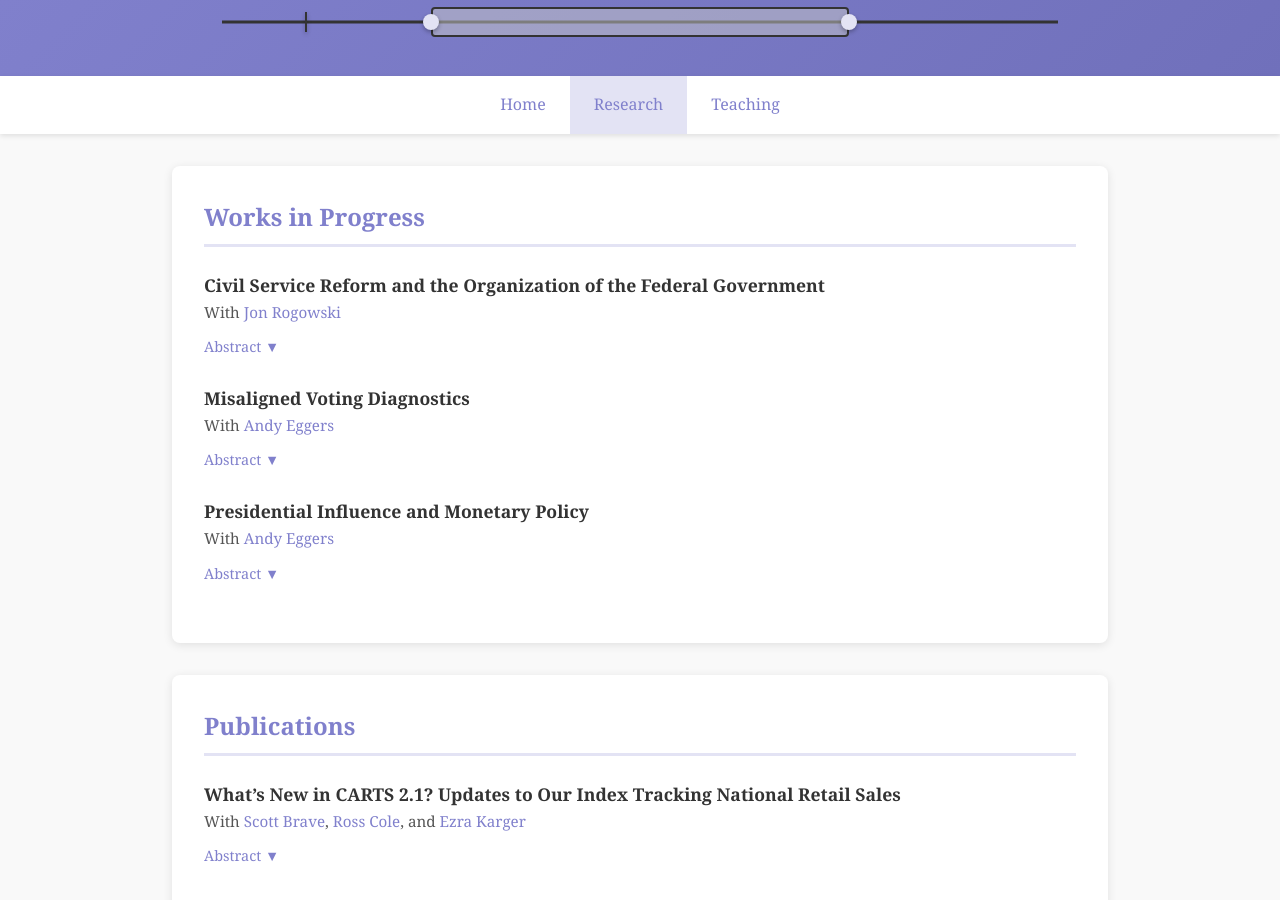
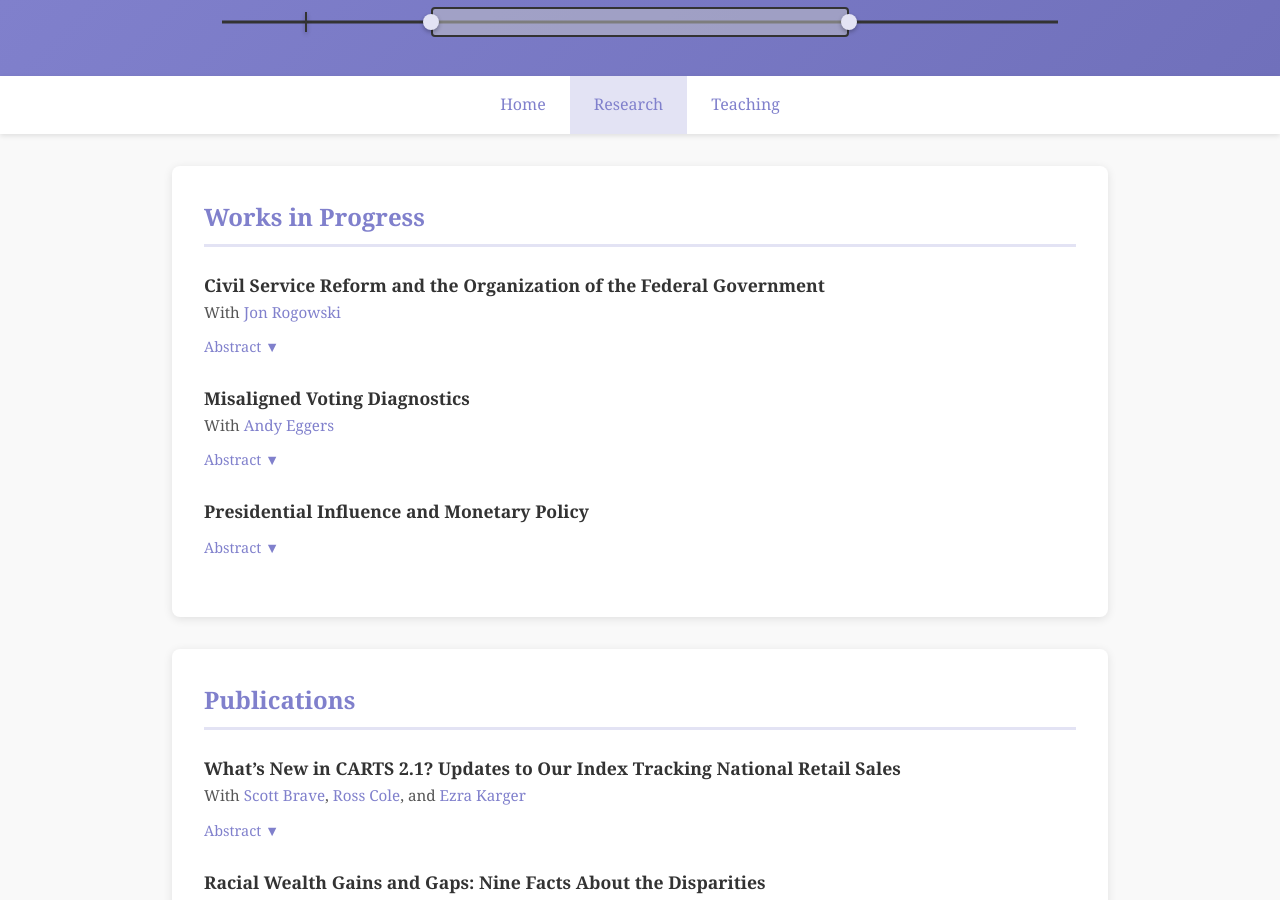
Before and after one commit to L-Cain/L-Cain.github.io, a Jekyll site: the page built from research.md, in a window 1280 px wide and 900 px high. Built offline with Jekyll 4.4.1, drawn with Linux system fonts in a browser that asks for light colours; our own code applies the rules of GitHub Pages for plain Markdown files.

Commit message:
Update research.md

```diff
--- a/research.md
+++ b/research.md
@@ -27,8 +27,6 @@ Government</a>
    <div style="margin-bottom: 1.5rem;">
     <a href="papers/hull_early.pdf" target="_blank" style="font-size: 1.1rem; font-weight: 600; color: #333; text-decoration: none;">Presidential Influence and Monetary Policy</a>
     <br>
-    <span style="font-size: 0.95rem; color: #555;">With <a href="https://coauthor1website.com">Andy Eggers </a></span>
-<br>
     <button onclick="var a=this.nextElementSibling;a.style.display=a.style.display==='block'?'none':'block';this.textContent=this.textContent==='Abstract ▼'?'Abstract ▲':'Abstract ▼';" style="margin-top:0.5rem;background:none;border:none;color:#8080cc;padding:0.25rem 0;cursor:pointer;font-family:inherit;font-size:0.9rem;">Abstract ▼</button>
     <div style="display:none;margin-top:0.75rem;padding:1rem;background:#f0f0f8;border-left:3px solid #8080cc;border-radius:0 4px 4px 0;">
       <p>Misaligned voting, when one casts a vote for a candidate they do not prefer to all others, is an important characteristic of voting systems. It may implicate strategic voting, confusion, or other behaviors. Misaligned voting is difficult to identify, and current methods may make biased estimates in identifying the overall rate and in identifying differences between voting systems. They are also ill-equipped to take in more than one dimension of voter preferences. Wepropose two new metrics, the convex hull and weak domination approaches, and test their performance in a series of simulations.</p>
```
